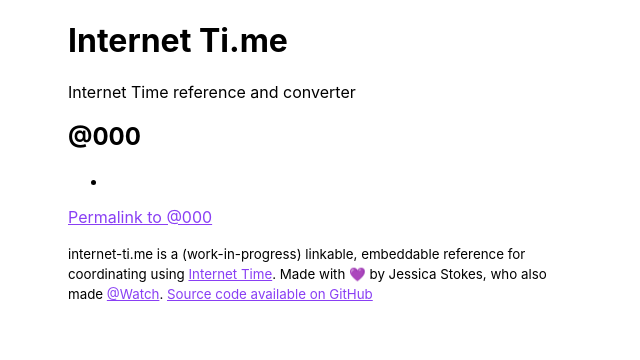
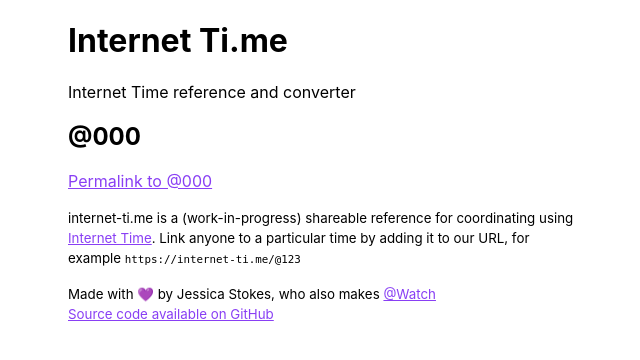
Before and after one commit to ticky/internet-ti.me, a Python web app: template templates/reference.html in a window 1280 px wide. Shown: the top 360 px of the page, without its empty margins (316-956 px from the left). Run offline with Jinja, Linux system fonts and the light colour scheme; the template is opened without the code that fills it, so the values that code supplies are empty.

Commit message:
Improve formatting

```diff
--- a/templates/base.html
+++ b/templates/base.html
@@ -28,7 +28,12 @@
   <footer>
     <p>
       <small>
-        internet-ti.me is a (work-in-progress) linkable, embeddable reference for coordinating using <a href="https://en.wikipedia.org/wiki/Swatch_Internet_Time">Internet Time</a>. Made with 💜 by Jessica Stokes, who also made <a href="https://at-watch.jessicastokes.net">@Watch</a>. <a href="https://github.com/ticky/internet-ti.me">Source code available on GitHub</a>
+        internet-ti.me is a (work-in-progress) shareable reference for coordinating using <a href="https://en.wikipedia.org/wiki/Swatch_Internet_Time">Internet Time</a>. Link anyone to a particular time by adding it to our URL, for example <code>https://internet-ti.me/@123</code>
+      </small>
+    </p>
+    <p>
+      <small>
+        Made with 💜 by Jessica Stokes, who also makes <a href="https://at-watch.jessicastokes.net">@Watch</a><br/><a href="https://github.com/ticky/internet-ti.me">Source code available on GitHub</a>
       </small>
     </p>
   </footer>
--- a/templates/reference.html
+++ b/templates/reference.html
@@ -6,17 +6,12 @@
   {{ super() }}
   <h2 id="beats">@{{ "%0.3d" % beats }}</h2>
 
-  <ul>
-    <li>
-      <time datetime="{{ datetime.isoformat() }}">
-        {{ datetime.strftime("%B %d %H:%M %Z") }}
-      </time>
-    </li>
+  <ul id="time-zones">
   {% for zone in timezones %}
     {% set adjusted_datetime = datetime.astimezone(zone) %}
     <li>
       <time datetime="{{ adjusted_datetime.isoformat() }}">
-        {{ adjusted_datetime.strftime("%B %d %H:%M %Z") }}
+        {{ adjusted_datetime.strftime("%H:%M %Z") }}
       </time>
     </li>
   {% endfor %}
```
